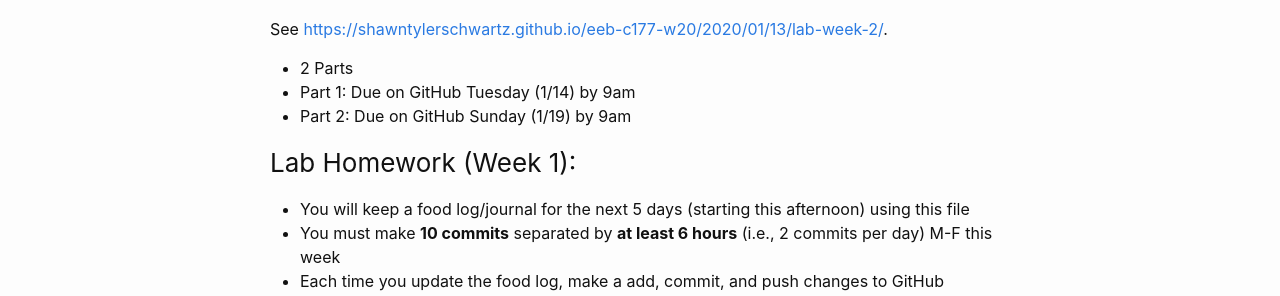
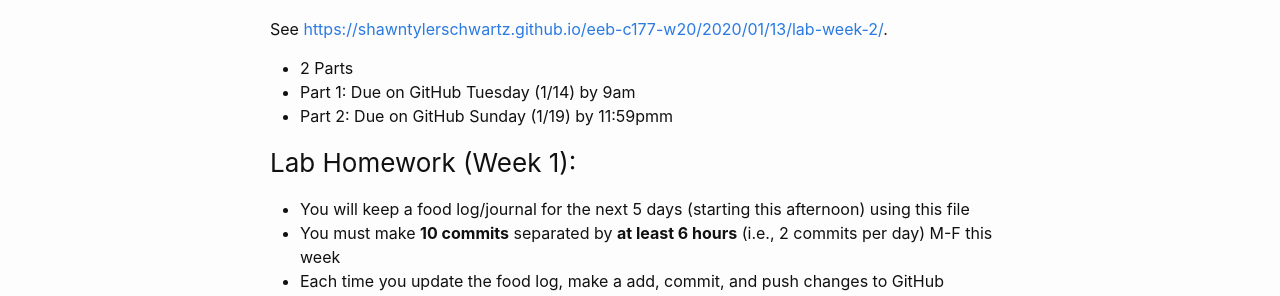
Before and after one commit to shawntschwartz/eeb-c177-w20, a Jekyll site: the page built from homework.md, in a window 1280 px wide and 900 px high. Shown: the part 264-560 px from the top of the window. Built offline with Jekyll 4.4.1, drawn with Linux system fonts in a browser that asks for light colours.

Commit message:
update lab homework due date time on homework.md

```diff
--- a/homework.md
+++ b/homework.md
@@ -8,7 +8,7 @@ title: Homework
 See [https://shawntylerschwartz.github.io/eeb-c177-w20/2020/01/13/lab-week-2/](https://shawntylerschwartz.github.io/eeb-c177-w20/2020/01/13/lab-week-2/).
  - 2 Parts
   - Part 1: Due on GitHub Tuesday (1/14) by 9am
-  - Part 2: Due on GitHub Sunday (1/19) by 9am
+  - Part 2: Due on GitHub Sunday (1/19) by 11:59pmm
 
 ### Lab Homework (Week 1):
 - You will keep a food log/journal for the next 5 days (starting this afternoon) using this file
```
